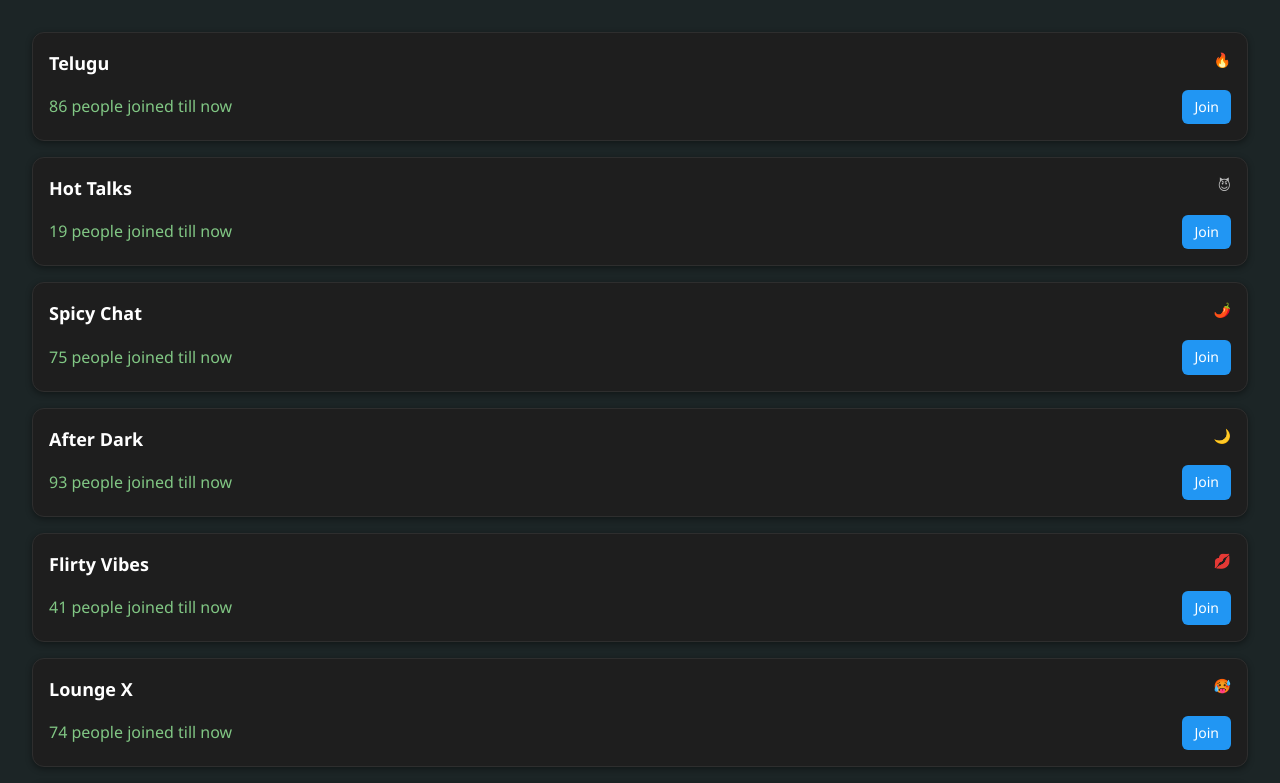
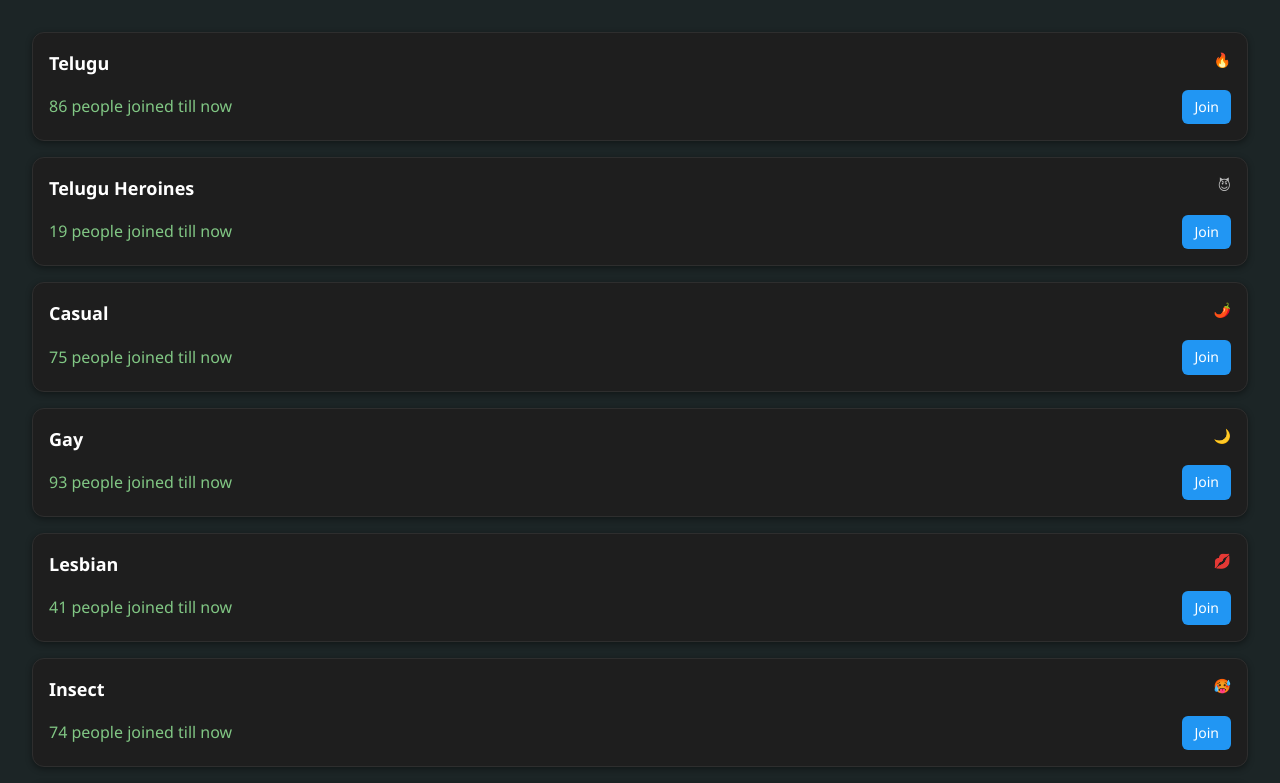
Before and after one commit to Ranadeep01/vibe-chat, a React (Create React App) app in the folder client/: page /rooms in a window 1280 px wide. Shown: the top 783 px of the page. Built offline with nearby package versions, Linux system fonts and the light colour scheme.

Commit message:
added colorr

```diff
--- a/client/src/pages/Rooms.jsx
+++ b/client/src/pages/Rooms.jsx
@@ -10,23 +10,23 @@ const Rooms = () => {
             emoji: '🔥'
         },
         {
-            name: 'Hot Talks',
+            name: 'Telugu Heroines',
             emoji: '😈'
         },
         {
-            name: 'Spicy Chat',
+            name: 'Casual',
             emoji: '🌶️'
         },
         {
-            name: 'After Dark',
+            name: 'Gay',
             emoji: '🌙'
         },
         {
-            name: 'Flirty Vibes',
+            name: 'Lesbian',
             emoji: '💋'
         },
         {
-            name: 'Lounge X',
+            name: 'Insect',
             emoji: '🥵'
         },
         {
--- a/client/src/pages/chat.jsx
+++ b/client/src/pages/chat.jsx
@@ -13,8 +13,8 @@ import ImageModel from "../components/imageModel";
 import Gifs from "../components/Gifs";
 
 const Chat = () => {
-    // const SERVER = 'http://localhost:5000';
-    const SERVER = 'https://vibe-chat-1wmu.onrender.com';
+    const SERVER = 'http://localhost:5000';
+    // const SERVER = 'https://vibe-chat-1wmu.onrender.com';
 
     const socketRef = useRef();
     const chatContainerRef = useRef();
@@ -142,7 +142,7 @@ const Chat = () => {
 
             {/* <div className="room-details"> */}
                 <h3 className="room-name">{room}</h3>
-                <p className="online-count">{currOnline} online</p>
+                <p style={{color: 'yellow'}} className="online-count">{currOnline} online</p>
             {/* </div> */}
             </div>
 
```
